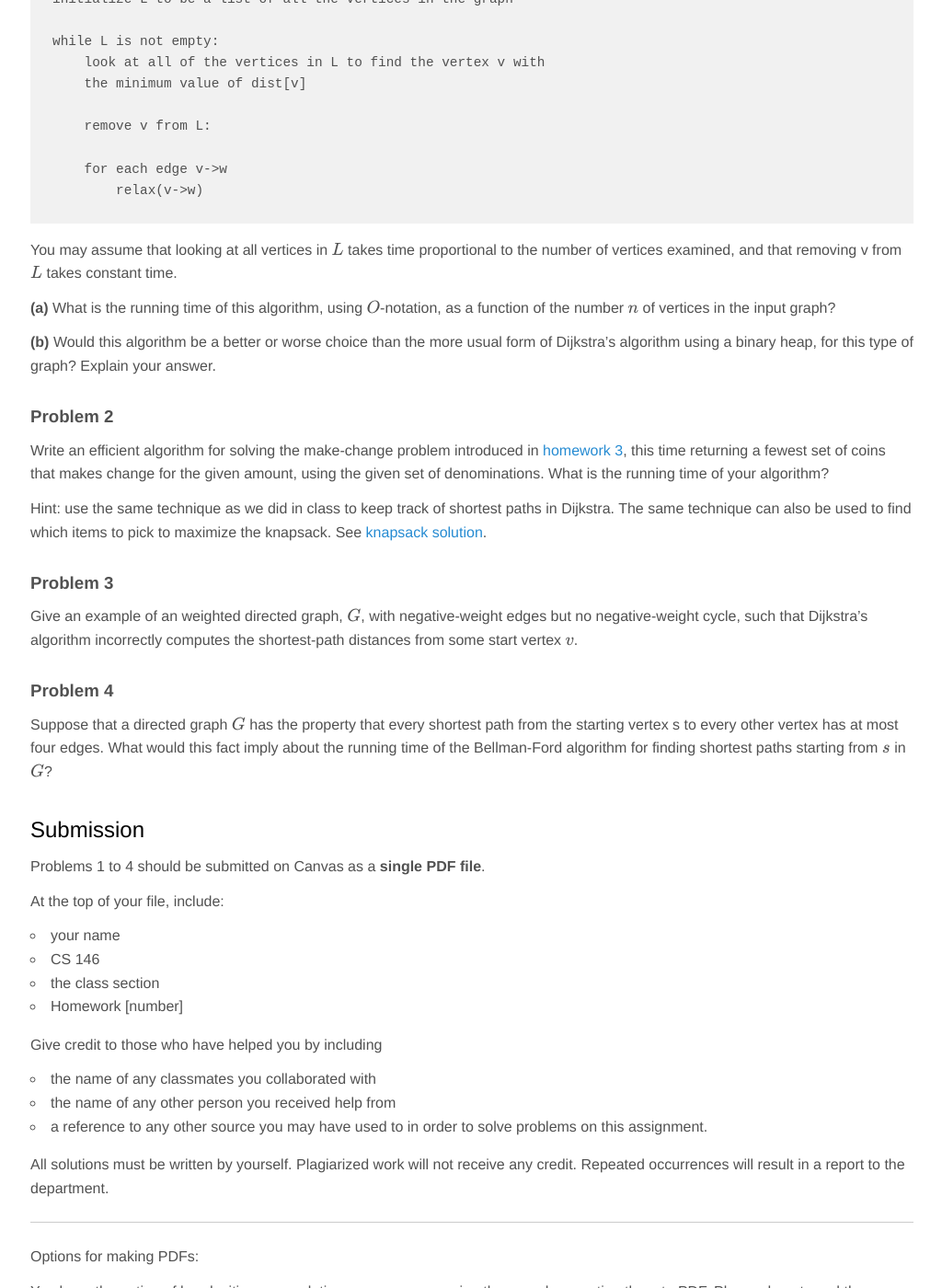
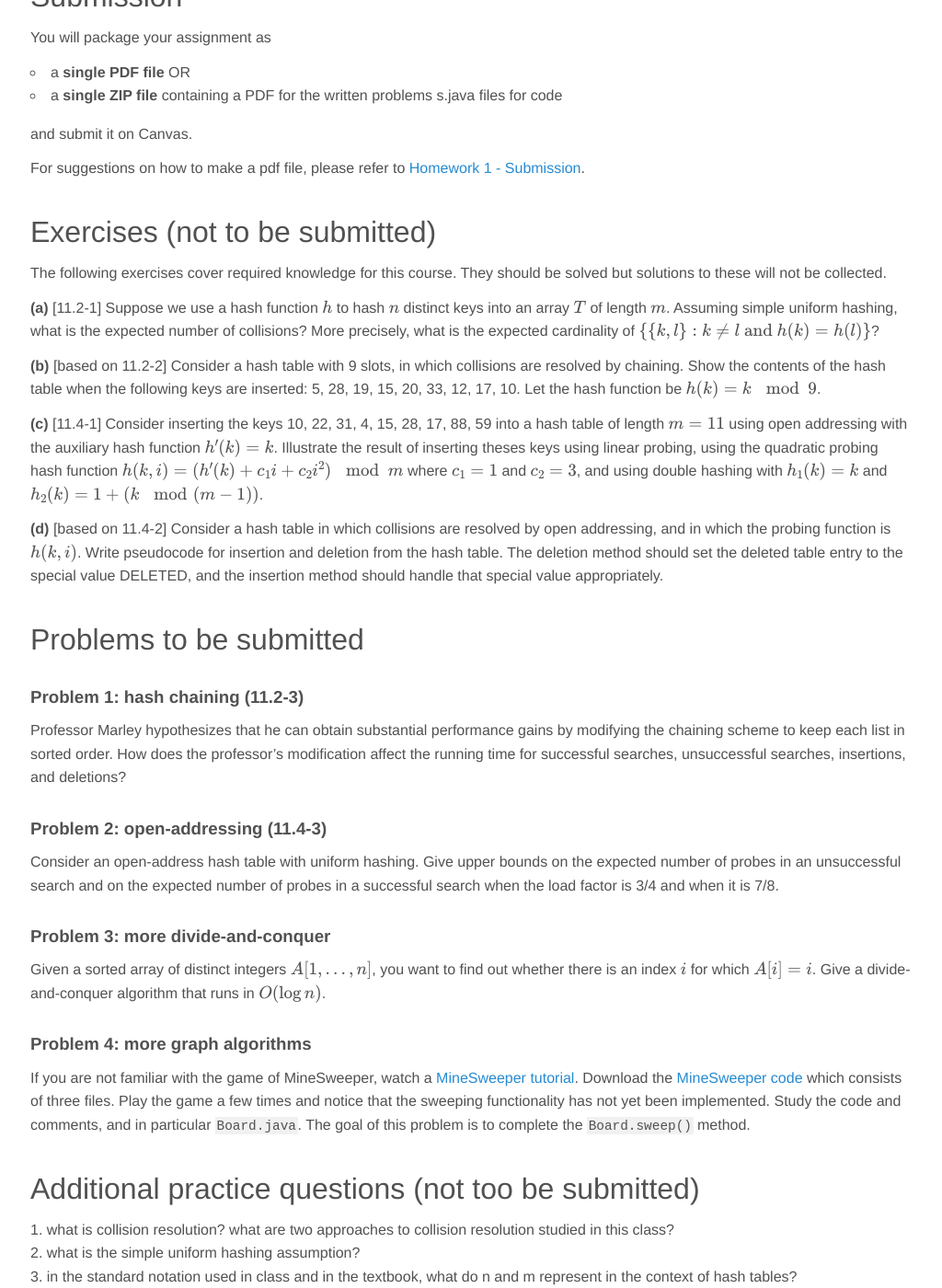
Before and after one commit to jnylam/jnylam.github.io, a Jekyll site: the page built from _courses/146-s17/homework09.md, in a window 1280 px wide and 1400 px high, scrolled down 527 px. Shown: the whole window at 92% size, without its empty margins (127-1151 px from the left). Built offline with Jekyll 4.4.1, drawn with Linux system fonts in a browser that asks for light colours; formulas are drawn with MathJax 3; some of the changed text lies outside the part shown.

Commit message:
Add homework 9

````diff
--- a/_courses/146-s17/homework09.md
+++ b/_courses/146-s17/homework09.md
@@ -6,85 +6,66 @@ mathjax: true
 navorder: 0
 ---
 
-### Problem 1
+# Description
 
-Suppose we wish to compute shortest paths in a complete directed graph (a directed graph in which there exists an edge in each direction between every two vertices), with positive edge weights (so that Dijkstra's algorithm may be used). But rather than using a complicated priority queue data structure, we use an unsorted list $L$ of the vertices that have not yet been processed. That is, the simplified version of Dijkstra's algorithm performs the following steps:
+The goal of this assignment is to master the following skills and concepts:
 
-```
-initialize the dist and prev information used in the original Dijkstra's algorithm
+1. understand and be able to explain hash chaining
+2. understand and be able to explain open addressing
+3. understand and be able to explain the concept of a hash function
 
-initialize L to be a list of all the vertices in the graph
+# Submission
 
-while L is not empty:
-    look at all of the vertices in L to find the vertex v with
-    the minimum value of dist[v]
+You will package your assignment as
 
-    remove v from L:
+* a __single PDF file__ OR
+* a __single ZIP file__ containing a PDF for the written problems s.java files for code
 
-    for each edge v->w
-        relax(v->w)
-```
+and submit it on Canvas.
 
-You may assume that looking at all vertices in $$L$$ takes time proportional to the number of vertices examined, and that removing v from $$L$$ takes constant time.
+For suggestions on how to make a pdf file, please refer to [Homework 1 - Submission](homework01.html#Submission).
 
-__(a)__ What is the running time of this algorithm, using $O$-notation, as a function of the number $$n$$ of vertices in the input graph?
+# Exercises (not to be submitted)
 
-__(b)__ Would this algorithm be a better or worse choice than the more usual form of Dijkstra's algorithm using a binary heap, for this type of graph? Explain your answer.
+The following exercises cover required knowledge for this course. They should be solved but solutions to these will not be collected.
+
+__(a)__ [11.2-1] Suppose we use a hash function $$h$$ to hash $$n$$ distinct keys into an array $$T$$ of length $$m$$. Assuming simple uniform hashing, what is the expected number of collisions? More precisely, what is the expected cardinality of $$\{\{k, l\}: k \neq l \text{ and } h(k) = h(l)\}$$?
+
+__(b)__ [based on 11.2-2] Consider a hash table with 9 slots, in which collisions are resolved by  chaining. Show the contents of the hash table  when the following keys are inserted: 5, 28, 19, 15, 20, 33, 12, 17, 10. Let the hash function be $$h(k) = k \mod 9$$.
+
+__(c)__ [11.4-1] Consider inserting the keys 10, 22, 31, 4, 15, 28, 17, 88, 59 into a hash table of length $$m = 11$$ using open addressing with the auxiliary hash function $$h'(k) = k$$. Illustrate the result of inserting theses keys using linear probing, using the quadratic probing hash function $$h(k,i) = (h'(k) + c_1i + c_2i^2) \mod m$$ where $$c_1 = 1$$ and $$c_2 = 3$$, and using double hashing with $$h_1(k) = k$$ and $$h_2(k) = 1 + (k \mod (m-1))$$.
+
+__(d)__ [based on 11.4-2] Consider a hash table in which collisions are resolved by open addressing, and in which the probing function is $$h(k, i)$$. Write pseudocode for insertion and deletion from the hash table. The deletion method should set the deleted table entry to the special value DELETED, and the insertion method should handle that special value appropriately.
+
+# Problems to be submitted
+
+### Problem 1: hash chaining (11.2-3)
+
+Professor Marley hypothesizes that he can obtain substantial performance gains by modifying the chaining scheme to keep each list in sorted order. How does the professor's modification affect the running time for successful searches, unsuccessful searches, insertions, and deletions?
+
+### Problem 2: open-addressing (11.4-3)
+
+Consider an open-address hash table with uniform hashing. Give upper bounds on the expected number of probes in an unsuccessful search and on the expected number of probes in a successful search when the load factor is 3/4 and when it is 7/8.
+
+### Problem 3: more divide-and-conquer
+
+Given a sorted array of distinct integers $$A[1,\dots, n]$$, you want to find out whether there is an index $$i$$ for which $$A[i] = i$$. Give a divide-and-conquer algorithm that runs in $$O(\log n)$$.
+
+### Problem 4: more graph algorithms
+
+If you are not familiar with the game of MineSweeper, watch a [MineSweeper tutorial](//www.youtube.com/watch?v=Z0EAysRluJk). Download the [MineSweeper code](//github.com/jnylam/SJSU-cs146-s17/tree/master/07_Minesweeper/src/cc/jennylam/cs146) which consists of three files. Play the game a few times and notice that the sweeping functionality has not yet been implemented. Study the code and comments, and in particular `Board.java`. The goal of this problem is to complete the `Board.sweep()` method.
+
+# Additional practice questions (not too be submitted)
 
 
-### Problem 2
-
-Write an efficient algorithm for solving the make-change problem  introduced in [homework 3](homework03.html), this time returning a fewest set of coins that makes change for the given amount, using the given set of denominations. What is the running time of your algorithm?
-
-Hint: use the same technique as we did in class to keep track of shortest paths in Dijkstra. The same technique can also be used to find which items to pick to maximize the knapsack. See [knapsack solution](https://glot.io/snippets/ekexm420i8).
-
-### Problem 3
-
-Give an example of an weighted directed graph, $G$, with negative-weight edges but no negative-weight cycle, such that Dijkstra's algorithm incorrectly computes the shortest-path distances from some start vertex $$v$$.
-
-### Problem 4
-
-Suppose that a directed graph $G$ has the property that every shortest path from the starting vertex s to every other vertex has at most four edges. What would this fact imply about the running time of the Bellman-Ford algorithm for finding shortest paths starting from $$s$$ in $$G$$?
-
-
-## Submission
-
-Problems 1 to 4 should be submitted on Canvas as a __single PDF file__.
-
-At the top of your file, include:
-
-* your name
-* CS 146
-* the class section
-* Homework [number]
-
-Give credit to those who have helped you by including
-
-* the name of any classmates you collaborated with
-* the name of any other person you received help from
-* a reference to any other source you may have used to in order to solve problems on this assignment.
-
-All solutions must be written by yourself. Plagiarized work will not receive any credit. Repeated occurrences will result in a report to the department.
-
----
-Options for making PDFs:
-
-You have the option of handwriting your solutions on paper, scanning them, and converting them to PDF. Please do not send the images.
-__If you use a phone or tablet__ to scan your handwritten solutions, [here are some tips on how to this well](http://www.howtogeek.com/209951/the-best-ways-to-scan-a-document-using-your-phone-or-tablet/).
-
-You also have the option of typing your solutions up in your favorite word processor. Export or print your document as a PDF file and submit that. Please do not a submit .docx file.
-
-Finally, you have the option of preparing a professional-looking document using LaTeX. This is what authors use to write textbooks and research papers. If you choose this option, here are some pointers to get you started.
-
-* [Getting LaTeX](https://www.latex-project.org/get/)
-* [LaTeX homework template](http://www.jennylam.cc/assets/template.zip): this is a good place to start learning LaTeX. Feel free to modify this document as you need.
-* [Any of the many good LaTeX tutorials/cheatsheets/beginner's guides online](https://lmddgtfy.net/?q=Latex%20quickstart).
-
-
-## Rubric
-
-This assignment is worth 20 points:
-
-* 4.5 points per problem, 2.5 for a reasonable attempt on it and 2 for correctness.
-* 1 point for a correctly submitted assignment, that is, as a single PDF file that is legible (if you choose to take pictures, make sure the text is in focus, please check on a computer screen before submitting), properly oriented, etc.
-* 1 point for presentation and neatness.
+  2. what is collision resolution? what are two approaches to collision resolution studied in this class?
+  3. what is the simple uniform hashing assumption?
+  4. in the standard notation used in class and in the textbook, what do n and m represent in the context of hash tables?
+  5. what is the ultimate run-time goal that we are trying to achieve with hash tables? on what hash table operations?
+  6. under what conditions can we get achieve this run-time with hash-chaining?
+  7. describe insertion, search and deletion into a table where collisions are resolved with open addressing, in high-level terms and in pseudocode
+  8. which operation (insertion or search) would fail if collisions are resolved with open addressing and if deleting an item simply involved setting the contents to None or null? give a small example scenario (with a probing function, table content, and a sequence of operations on the hash table) which illustrates the problem.
+  9. what is a hash function?
+  10. what is the purpose of a hash function?
+  11. what are some examples of hash functions?
+  12. what is the main desirable property of a good hash function?
````
Also changed, not shown: _courses/146-s17/index.md (+1 -1 lines).
